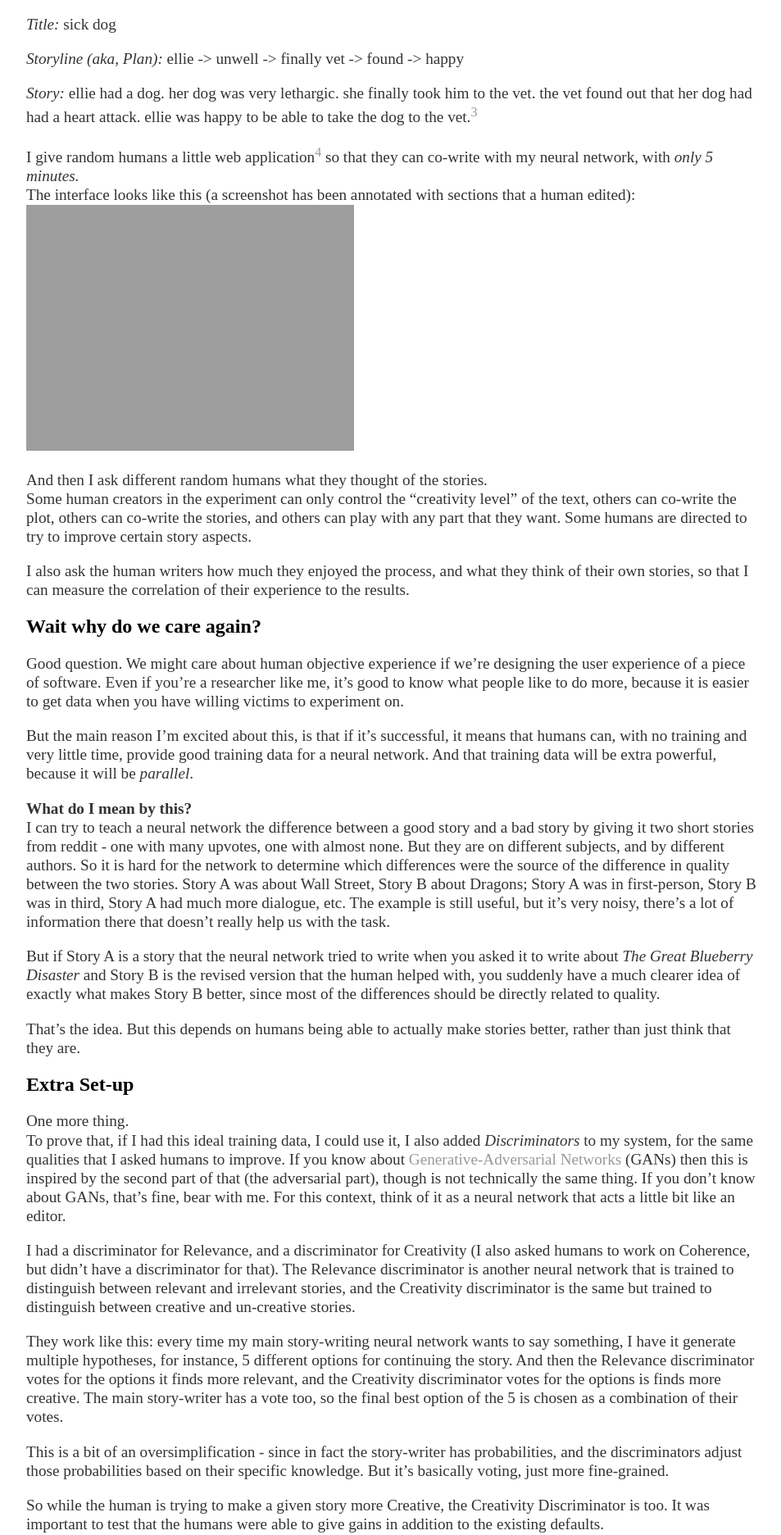
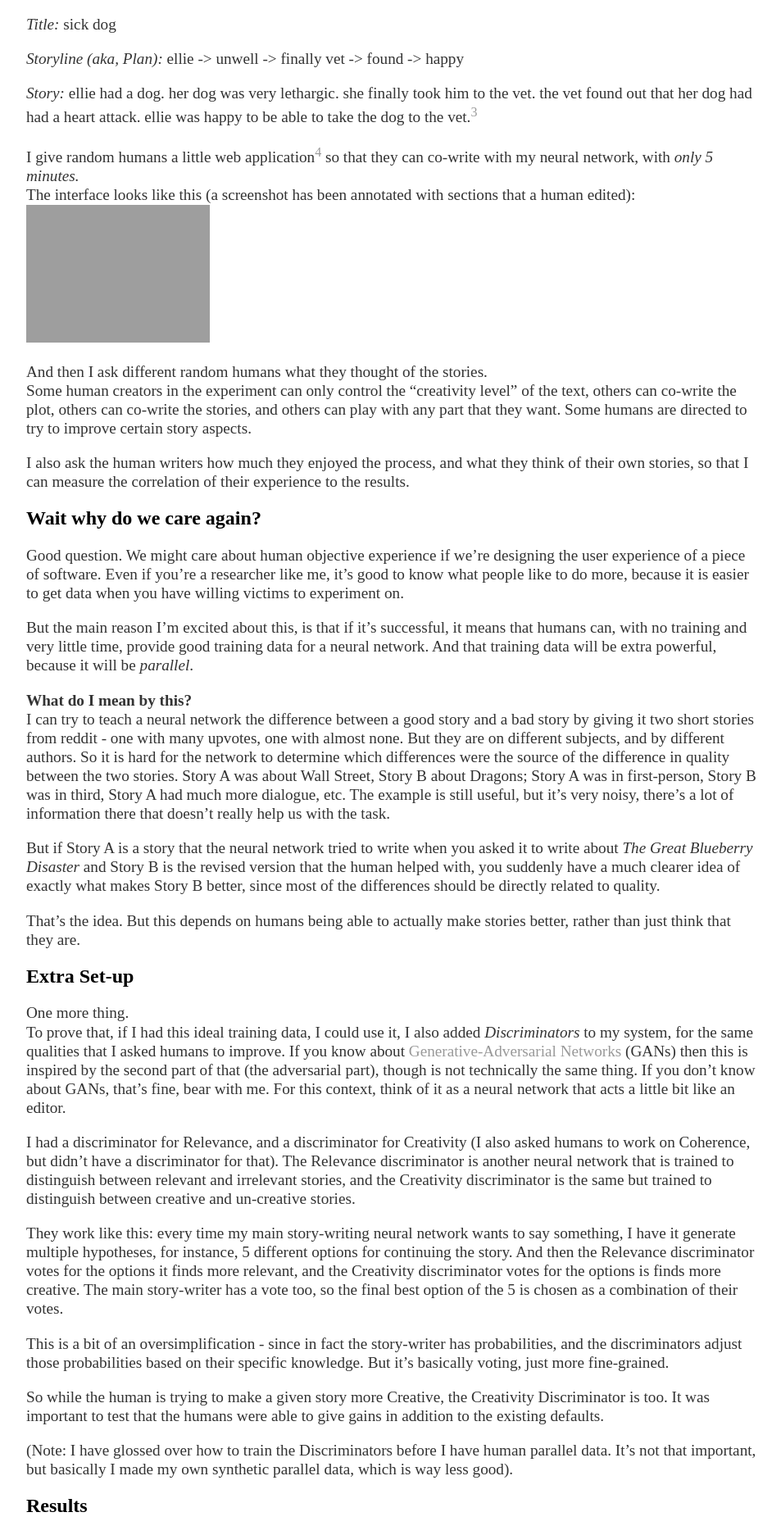
Before and after one commit to seraphinatarrant/seraphinatarrant.github.io, a Jekyll site: the page built from _posts/2019-05-09-interactive-NLG.md, in a window 1280 px wide. Shown: the part 1097-2970 px from the top of the page at 82% size, without its empty margins (160-1113 px from the left). Built offline with Jekyll 4.4.1, drawn with Linux system fonts in a browser that asks for light colours.

Commit message:
image resize again

```diff
--- a/_posts/2019-05-09-interactive-NLG.md
+++ b/_posts/2019-05-09-interactive-NLG.md
@@ -51,7 +51,7 @@ ellie was happy to be able to take the dog to the vet.<sup>[3](#footnote3)</sup>
 I give random humans a little web application<sup>[4](#footnote4)</sup> so that they can co-write
 with my neural network, with _only 5 minutes._ <br>
 The interface looks like this (a screenshot has been annotated with sections that a human edited):
-![Screenshot of Interface](https://seraphinatarrant.github.io/images/medium_interactive_annotated_blue.png) <!-- .element height="25%" width="25%" -->
+<img src="https://seraphinatarrant.github.io/images/medium_interactive_annotated_blue.png" height="25%" width="25%">
 
 And then I ask different random humans what they thought of the stories. <br>
 Some human creators in the experiment can only control the “creativity level” of the text,
@@ -116,7 +116,7 @@ So while the human is trying to make a given story more Creative, the Creativity
 
 ## Results
 Here are the results from my experiments (I will explain them in English):<br>
-![Results tables](https://seraphinatarrant.github.io/images/NAACL_results_tables.png)<!-- .element height="75%" width="75%" -->
+![Results tables](https://seraphinatarrant.github.io/images/NAACL_results_tables.png){:height="250px" width="250px"}
 
 The takeaways are these:
 1. humans _do_ improve the things they are trying to improve (this is exciting!)
```
